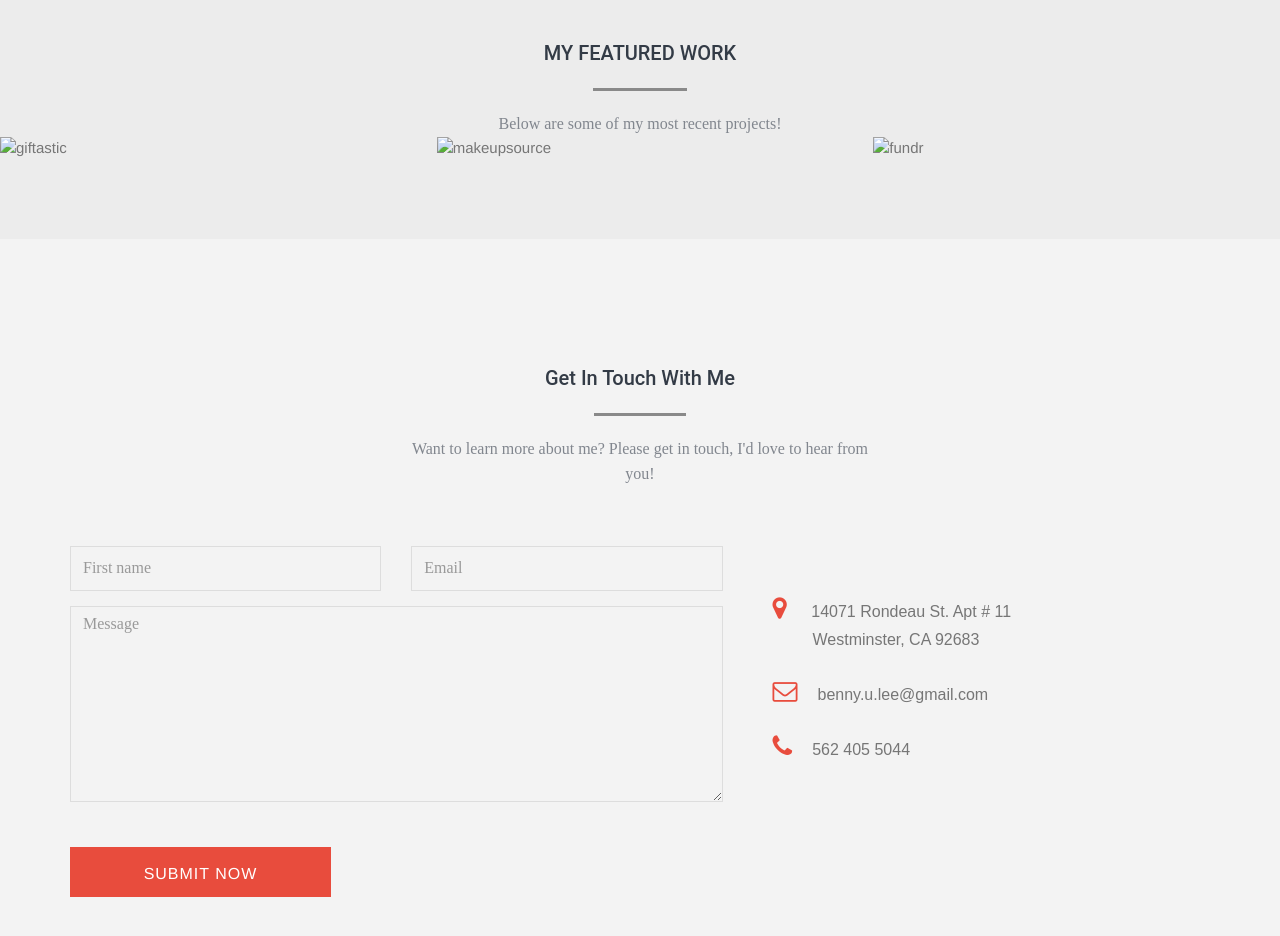
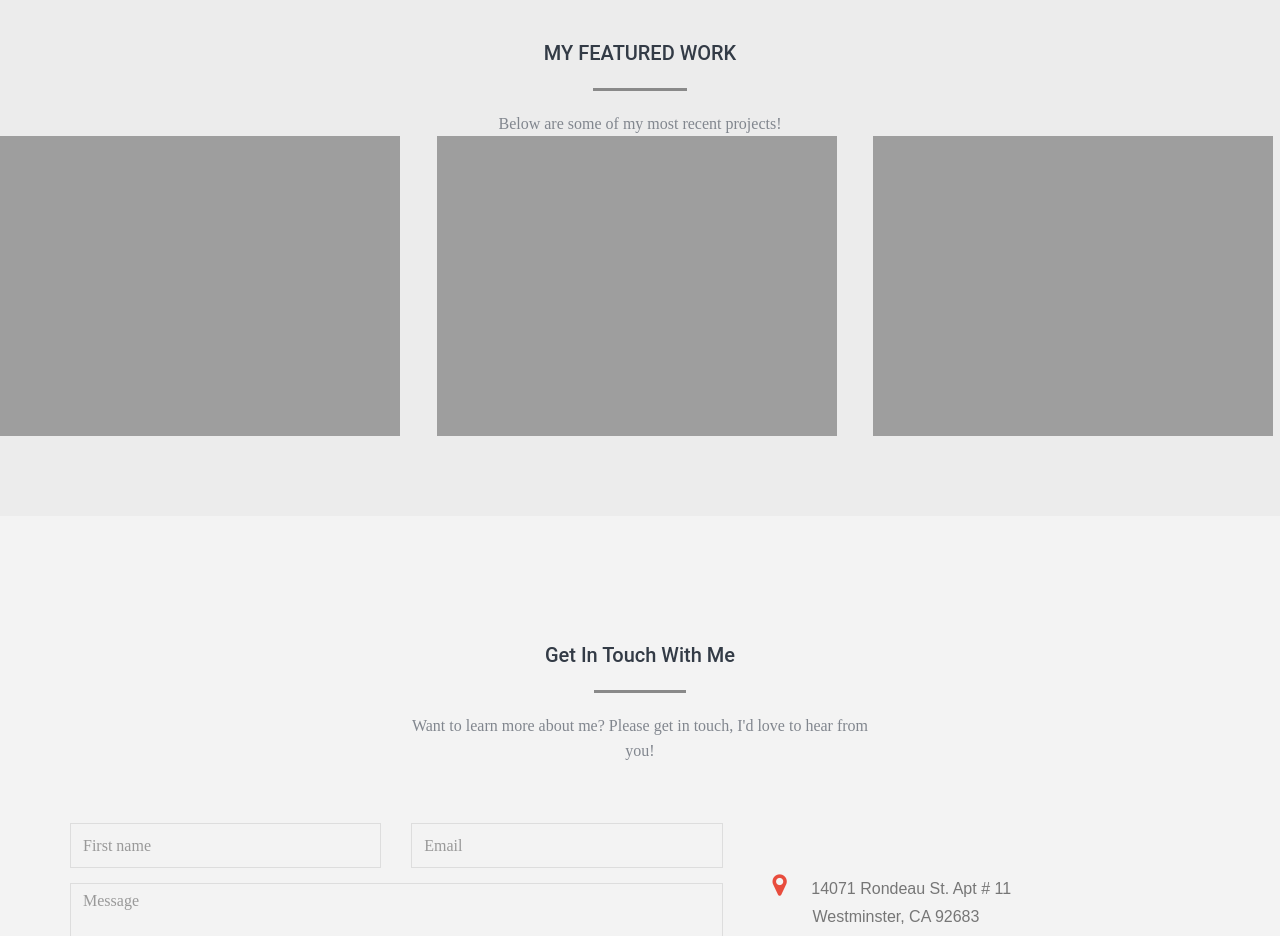
Before and after one commit to bennyficial/BennyPortfolio, a website: page index.html in a window 1280 px wide. Shown: the part 1280-2216 px from the top of the page. Drawn offline with Linux system fonts and the light colour scheme; the site is published under a folder, as on GitHub Pages, so addresses that start at the root find nothing.

Commit message:
fixed img

```diff
--- a/index.html
+++ b/index.html
@@ -134,19 +134,19 @@
 		</div>
 		<div class="row">
 		<div class = "col-lg-4">
-				<img src="/images/giftastic.png" alt="giftastic">
+				<img src="./images/giftastic.png" alt="giftastic">
 			<a href="https://bennyficial.github.io/BTSGifTastic/">
 
 			</a>
 		</div>
 		<div class = "col-lg-4">
-				<img src="/images/makeup.png" alt="makeupsource">
+				<img src="./images/makeup.png" alt="makeupsource">
 			<a href="https://makeup-source.firebaseapp.com/">
 
 			</a>
 		</div>
 		<div class = "col-lg-4">
-				<img src="/images/fundr.png" alt="fundr">
+				<img src="./images/fundr.png" alt="fundr">
 			<a href="https://limitless-eyrie-45922.herokuapp.com/">
 
 			</a>
```
